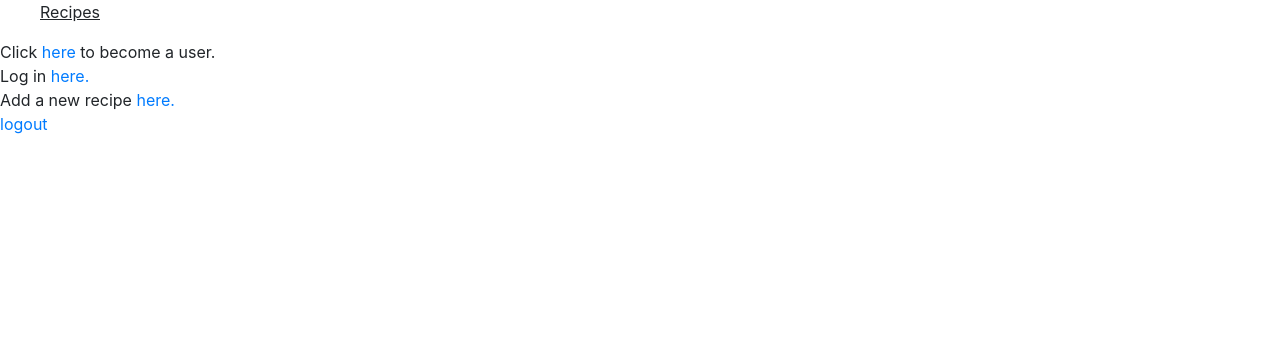
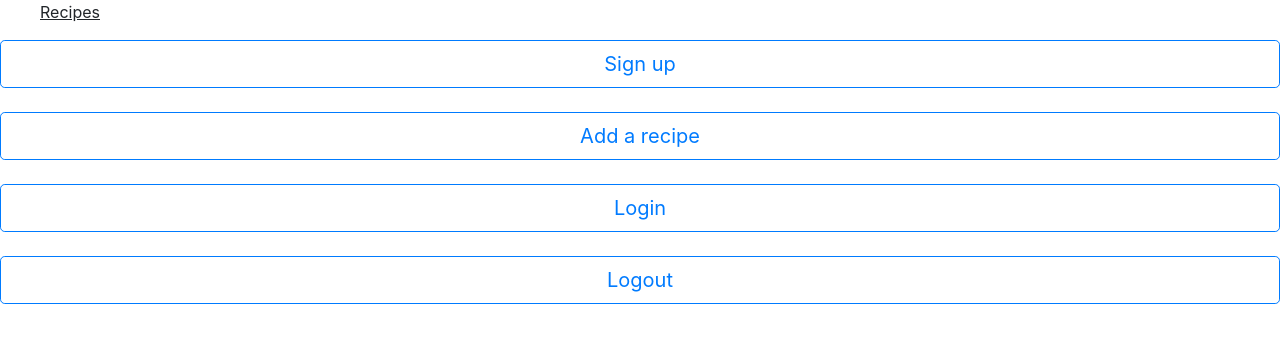
Before and after one commit to mhoelzer/recipebox_authenticate, a Django app: page / in a window 1280 px wide. Shown: the top 343 px of the page. Run offline with Django 3.2, Linux system fonts and the light colour scheme; data that the repository does not hold is empty; some libraries are stand-ins or nearby versions.

Commit message:
added buttons

```diff
--- a/recipebox/settings.py
+++ b/recipebox/settings.py
@@ -41,8 +41,11 @@ INSTALLED_APPS = [
     'django.contrib.messages',
     'django.contrib.staticfiles',
     'recipebox',
+    'crispy_forms',
 
 ]
+
+CRISPY_TEMPLATE_PACK = 'bootstrap4'
 
 MIDDLEWARE = [
     'django.middleware.security.SecurityMiddleware',
--- a/recipebox/templates/author_add.html
+++ b/recipebox/templates/author_add.html
@@ -1,6 +1,7 @@
+{% load crispy_forms_tags %}
 <form action='/authoradd/' method="post">
     {% csrf_token %}
     {% if request.user.is_staff %}
-    {{ hi.as_p }}
+    {{ hi|crispy }}
     <input type='submit' value='Submit'>
 </form>
--- a/recipebox/templates/generic_form.html
+++ b/recipebox/templates/generic_form.html
@@ -1,5 +1,7 @@
+{% load crispy_forms_tags %}
+
 <form action='' method="POST">
     {% csrf_token %}
-    {{ form.as_p }}
+    {{ form|crispy }}
     <input type="submit" value="Submit">
 </form>
--- a/recipebox/templates/index.html
+++ b/recipebox/templates/index.html
@@ -1,4 +1,4 @@
-
+{% load static %}
 <head>
   <link
     rel="stylesheet"
@@ -22,19 +22,26 @@
     crossorigin="anonymous"
   ></script>
 </head>
-
-<ul>
+<ul class="heading">
   <u>Recipes</u>
-  <br>
+  <br />
   {% for foo in data %}
-  <li><a href="recipe/{{ foo.id }}/">{{ foo.title }}</a><br></li>
+  <li>
+    <a href="recipe/{{ foo.id }}/">{{ foo.title }}</a
+    ><br />
+  </li>
   {% endfor %}
 </ul>
 
-Click <a href="/signup/">here</a> to become a user.
+<!-- Click <a href="/signup/">here</a> to become a user. -->
+<a class="btn btn-outline-primary btn-lg btn-block" href="/signup/" role="button">Sign up</a>
+
+<br />
+<!-- Add a new recipe <a href="/recipeadd/">here.</a> -->
+<a class="btn btn-outline-primary btn-lg btn-block" href="/recipeadd/" role="button">Add a recipe</a>
+
 <br>
-Log in <a href="/login/">here.</a>
-<br>
-Add a new recipe <a href="/recipeadd/">here.</a>
-
-<p><a href="/logout/">logout</a></p>
+<!-- Log in <a href="/login/">here.</a> -->
+<a class="btn btn-outline-primary btn-lg btn-block" href="/login/" role="button">Login</a>
+<br />
+<a class="btn btn-outline-primary btn-lg btn-block" href="/logout/" role="button">Logout</a>
--- a/recipebox/templates/recipe_add.html
+++ b/recipebox/templates/recipe_add.html
@@ -1,5 +1,7 @@
+{% load crispy_forms_tags %}
+
 <form action='/recipeadd/' method="post">
     {% csrf_token %}
-    {{ form.as_p }}
+    {{ form|crispy }}
     <input type='submit' value='Submit'>
 </form>
--- a/recipebox/templates/thanks.html
+++ b/recipebox/templates/thanks.html
@@ -1 +1,2 @@
+{% load static %}
 <h1> Thanks for the new recipe {{ new_recipe.author }}! </h1>
```
Also changed, not shown: recipebox/static/css/recipebox.css (added, +7 -0 lines), 2 other files.
